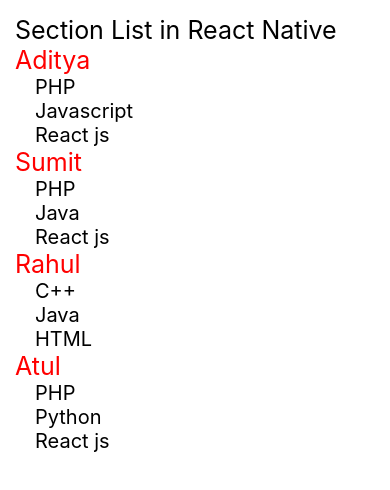
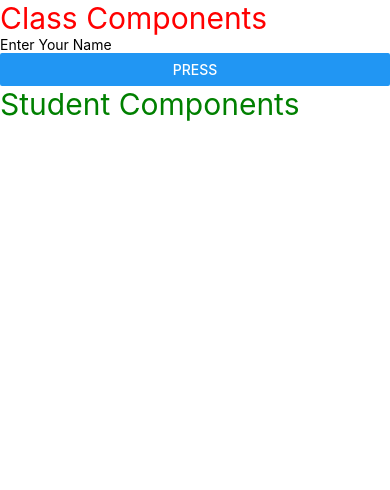
Before and after one commit to birbalkr/reactNative, a React Native app: screen / in a window 390 px wide. Shown: the top 490 px of the page. Built offline with nearby package versions, Linux system fonts and the light colour scheme.

Commit message:
Class Components

```diff
--- a/App.tsx
+++ b/App.tsx
@@ -1,46 +1,31 @@
-import React, { useState } from 'react';
+import React, { Component} from 'react';
 import {
   Text,
   View,
   FlatList,
-  SectionList
+  SectionList,
+  Button,
+  TextInput
 } from "react-native";
-function App() {
-  const users = [
-    {
-      id: 1,
-      name: "Aditya",
-      data:["PHP","Javascript","React js"]
-    },
-    {
-      id: 2,
-      name: "Sumit",
-      data:["PHP","Java","React js"]
-    },
-    {
-      id: 3,
-      name: "Rahul",
-      data:["C++","Java","HTML"]
-    }
-    , {
-      id: 4,
-      name: "Atul",
-      data:["PHP","Python","React js"]
-    }
-  ]
+import Student from './components/Student';
 
-  return (
-    <View style={{padding:15}}>
-      <Text style={{ fontSize: 25 }}>Section List in React Native</Text>
-      <SectionList
-      sections={users}
-      renderItem={({item})=><Text style={{fontSize:20,marginLeft:20}}>{item}</Text> }
-      renderSectionHeader={({section:{name}})=>(
-        <Text style={{fontSize:25,color:"red"}}>{name}</Text>
-      )}/>
-    </View>
-  );
-};
+class App extends Component{
+  furit=()=>{
+    console.warn("Apple")
+  }
+
+  render(){
+    return(
+      <View >
+        <Text style={{fontSize:30,color:'red'}} >Class Components</Text>
+        <TextInput placeholder='Enter Your Name'/>
+        <Button title='Press'onPress={this.furit}></Button>
+        <Student/>
+      </View>
+    )
+  }
+
+}
 
 
 export default App;
--- /dev/null
+++ b/components/Student.js
@@ -0,0 +1,23 @@
+import React, { Component } from 'react';
+import {
+    Text,
+    View,
+    FlatList,
+    SectionList,
+    Button
+} from "react-native";
+
+class Student extends Component {
+
+    render() {
+        return (
+            <View >
+                <Text style={{ fontSize: 30, color: 'green' }} >Student Components</Text>
+            </View>
+        )
+    }
+
+}
+
+
+export default Student;
```
